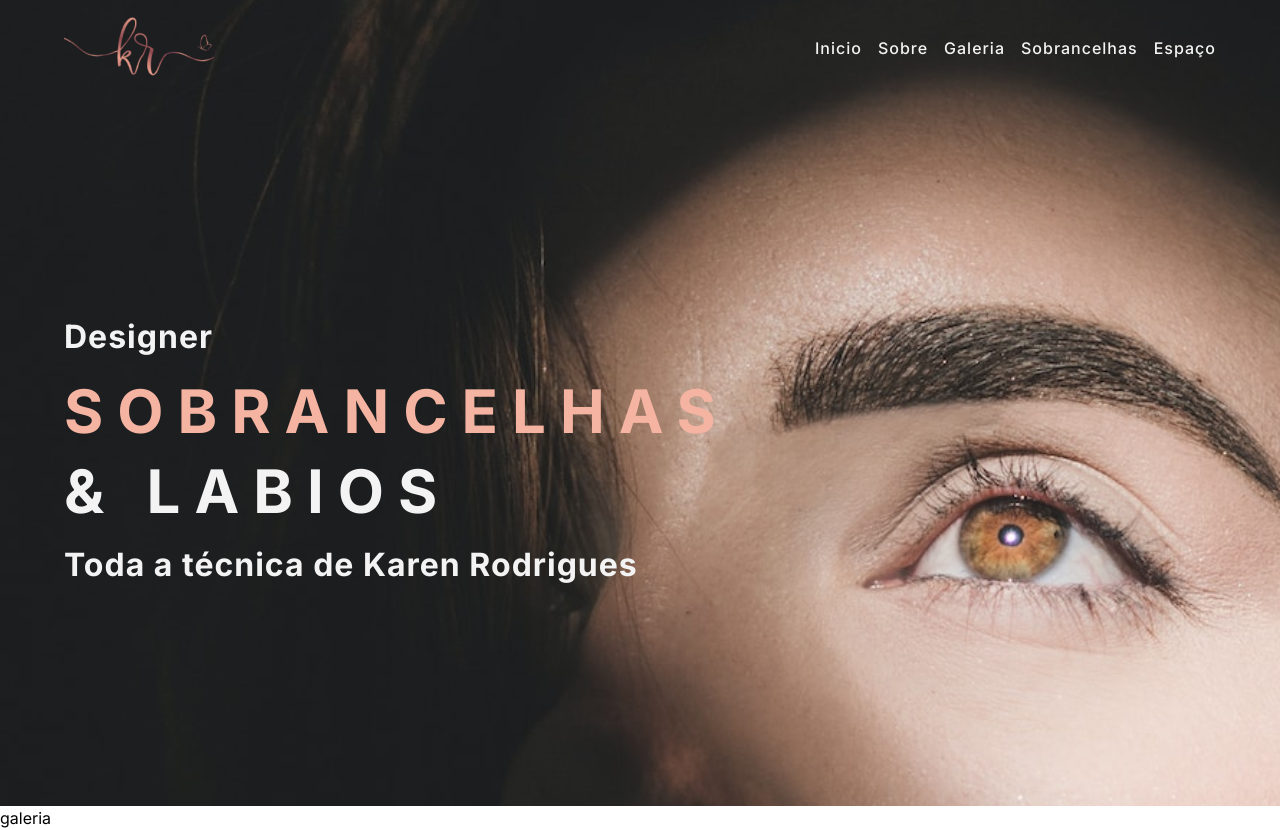
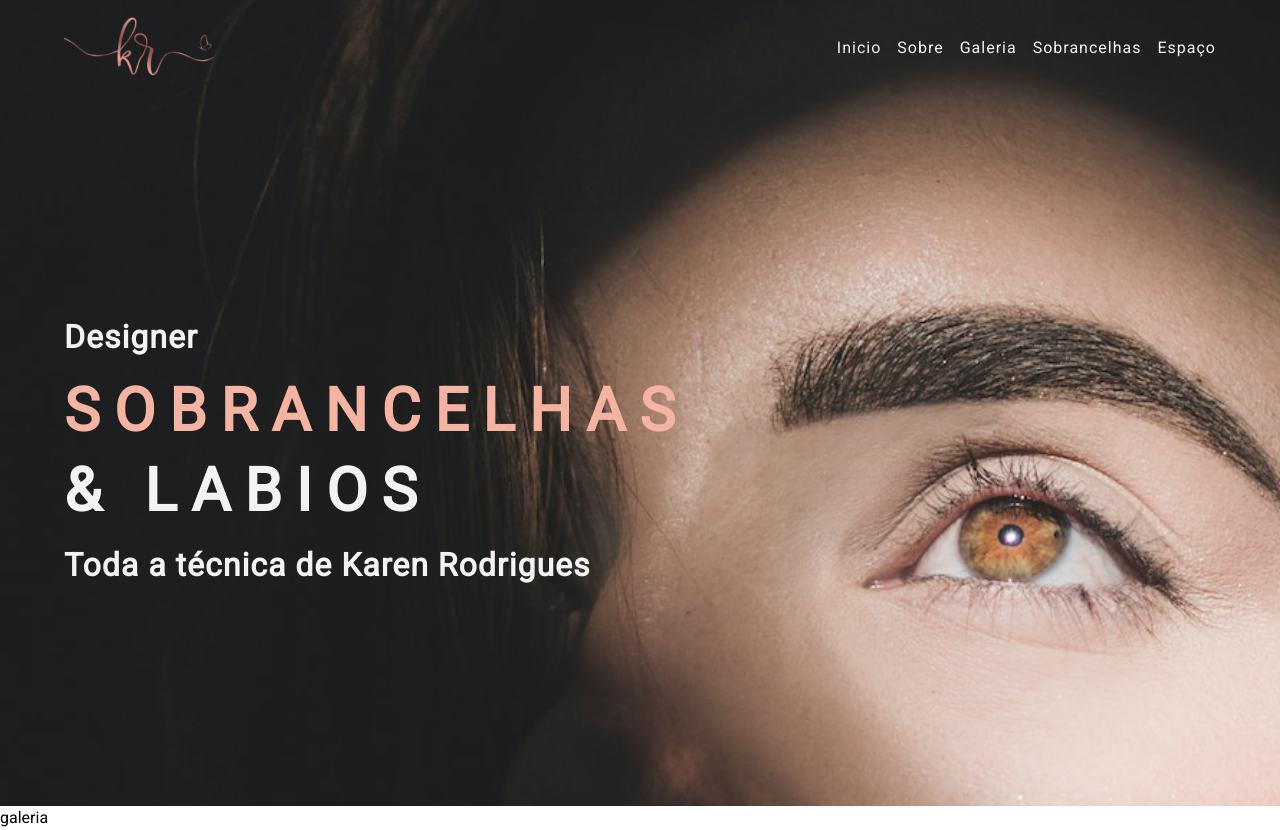
Before and after one commit to Du-devBR/lp-karenrodrigues, a Next.js app: page /galeria in a window 1280 px wide. Built offline with nearby package versions, Linux system fonts and the light colour scheme.

Commit message:
feat: alterado fonte padrão para roboto

```diff
--- a/src/app/layout.tsx
+++ b/src/app/layout.tsx
@@ -1,11 +1,11 @@
 import type { Metadata } from "next";
-import { Inter } from "next/font/google";
+import { Roboto } from "next/font/google";
 import "./globals.css";
 
 // import "keen-slider/keen-slider.min.css";
 import Banner from "./components/banner";
 
-const inter = Inter({ subsets: ["latin"] });
+const roboto = Roboto({ subsets: ["latin"], weight: "400" });
 
 export const metadata: Metadata = {
   title: "Create Next App",
@@ -22,7 +22,7 @@
       <head>
         <title>Karen Rodrigues Sobrancelhas</title>
       </head>
-      <body className={inter.className}>
+      <body className={roboto.className}>
         <Banner />
         {children}
       </body>
```
